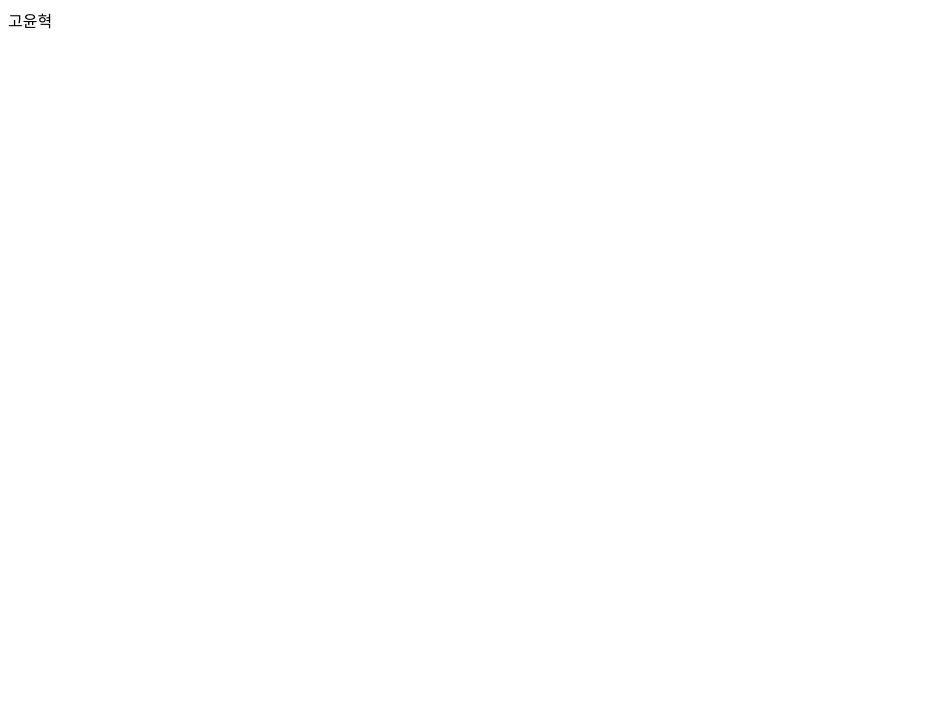
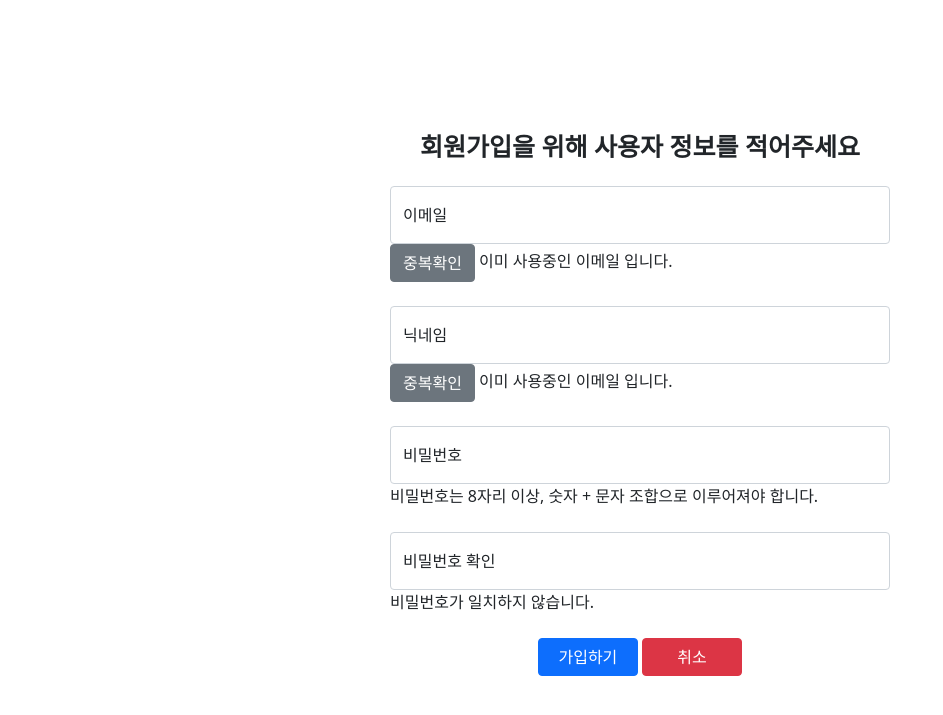
Before and after one commit to KYH9800/mini-project, a Flask app: page /signup in a window 1280 px wide. Before the commit the part shown is almost empty. Shown: the top 715 px of the page, without its empty margins (0-943 px from the left). Run offline with Flask 2, Linux system fonts and the light colour scheme.

Commit message:
uncompleted html in signup page

```diff
--- /dev/null
+++ b/static/css/login.css
@@ -0,0 +1 @@
+/*todo css*/
--- /dev/null
+++ b/static/css/signup.css
@@ -0,0 +1,24 @@
+#signup-header {
+    font-size: 25px;
+    font-weight: 600;
+
+    text-align: center;
+
+    margin-top: 10%;
+}
+
+#signup-wrapper {
+    max-width: 500px;
+    width: 95%;
+
+    margin: 20px auto;
+}
+
+.signup-btn {
+    text-align: center;
+    margin-top: 20px;
+}
+
+.signup-btn button {
+    width: 100px;
+}
--- a/static/js/signup.js
+++ b/static/js/signup.js
@@ -1 +1 @@
-alert("회원가입")
+console.log("회원가입")
--- a/templates/signup.html
+++ b/templates/signup.html
@@ -2,11 +2,60 @@
 <html lang="en">
 <head>
     <meta charset="UTF-8">
+    <meta charset="UTF-8">
+    <meta http-equiv="X-UA-Compatible" content="IE=edge">
+    <meta name="viewport" content="width=device-width, initial-scale=1.0">
+
+    <meta property="og:title" content="고윤혁의 버켓리스트"/>
+    <meta property="og:description" content="이루고 싶은 것을 기록하세요."/>
+    <meta property="og:image"
+          content="https://images.unsplash.com/photo-1601024445121-e5b82f020549?ixid=MnwxMjA3fDB8MHxwaG90by1wYWdlfHx8fGVufDB8fHx8&ixlib=rb-1.2.1&auto=format&fit=crop&w=1189&q=80"/>
+
+    <link href="https://cdn.jsdelivr.net/npm/bootstrap@5.0.2/dist/css/bootstrap.min.css" rel="stylesheet"
+          integrity="sha384-EVSTQN3/azprG1Anm3QDgpJLIm9Nao0Yz1ztcQTwFspd3yD65VohhpuuCOmLASjC" crossorigin="anonymous">
+    <script src="https://ajax.googleapis.com/ajax/libs/jquery/3.5.1/jquery.min.js"></script>
+    <script src="https://cdn.jsdelivr.net/npm/bootstrap@5.0.2/dist/js/bootstrap.bundle.min.js"
+            integrity="sha384-MrcW6ZMFYlzcLA8Nl+NtUVF0sA7MsXsP1UyJoMp4YLEuNSfAP+JcXn/tWtIaxVXM"
+            crossorigin="anonymous"></script>
+
+    <link href="https://fonts.googleapis.com/css2?family=Gowun+Dodum&display=swap" rel="stylesheet">
+
     <title>구순재롱잔치 | 회원가입</title>
 
-  <script src="/static/js/signup.js"></script>
+    <link rel="stylesheet" href="/static/css/signup.css">
+    <script src="/static/js/signup.js" defer></script>
 </head>
 <body>
-<div>고윤혁</div>
+<header id="signup-header">
+    회원가입을 위해 사용자 정보를 적어주세요
+</header>
+<div id="signup-wrapper">
+    <div class="form-floating mb-4">
+        <input type="email" class="form-control" id="user-email" placeholder="e-mail을 입력하세요">
+        <label for="floatingInput">이메일</label>
+        <button type="button" class="btn btn-secondary">중복확인</button>
+        <span id="alert-email-check">이미 사용중인 이메일 입니다.</span>
+    </div>
+    <div class="form-floating mb-4">
+        <input type="text" class="form-control" id="user-nickname" placeholder="닉네임을 입력하세요.">
+        <label for="floatingInput">닉네임</label>
+        <button type="button" class="btn btn-secondary">중복확인</button>
+        <span id="alert-email-check">이미 사용중인 이메일 입니다.</span>
+    </div>
+    <div class="form-floating mb-4">
+        <input type="password" class="form-control" id="password" placeholder="Password">
+        <label for="floatingPassword">비밀번호</label>
+        <span>비밀번호는 8자리 이상, 숫자 + 문자 조합으로 이루어져야 합니다.</span>
+    </div>
+    <div class="form-floating mb-4">
+        <input type="password" class="form-control" id="password-check" placeholder="Password">
+        <label for="floatingPassword">비밀번호 확인</label>
+        <span>비밀번호가 일치하지 않습니다.</span>
+    </div>
+    <div class="signup-btn">
+        <button type="button" class="btn btn-primary">가입하기</button>
+        <button type="button" class="btn btn-danger">취소</button>
+    </div>
+</div>
 </body>
 </html>
```
Also changed, not shown: templates/login.html (+28 -2 lines).
